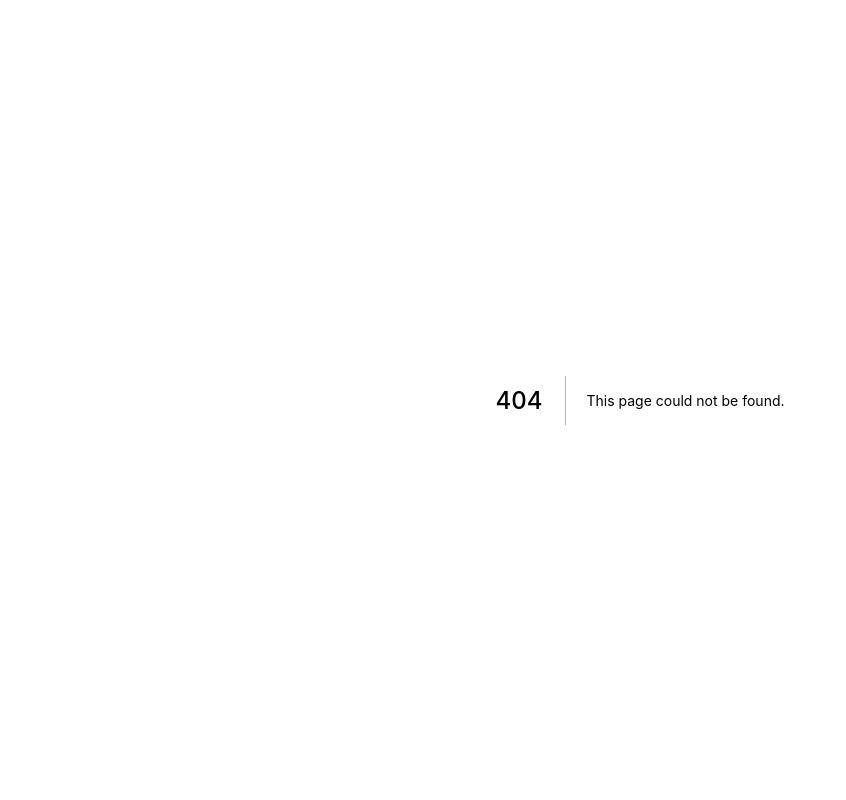
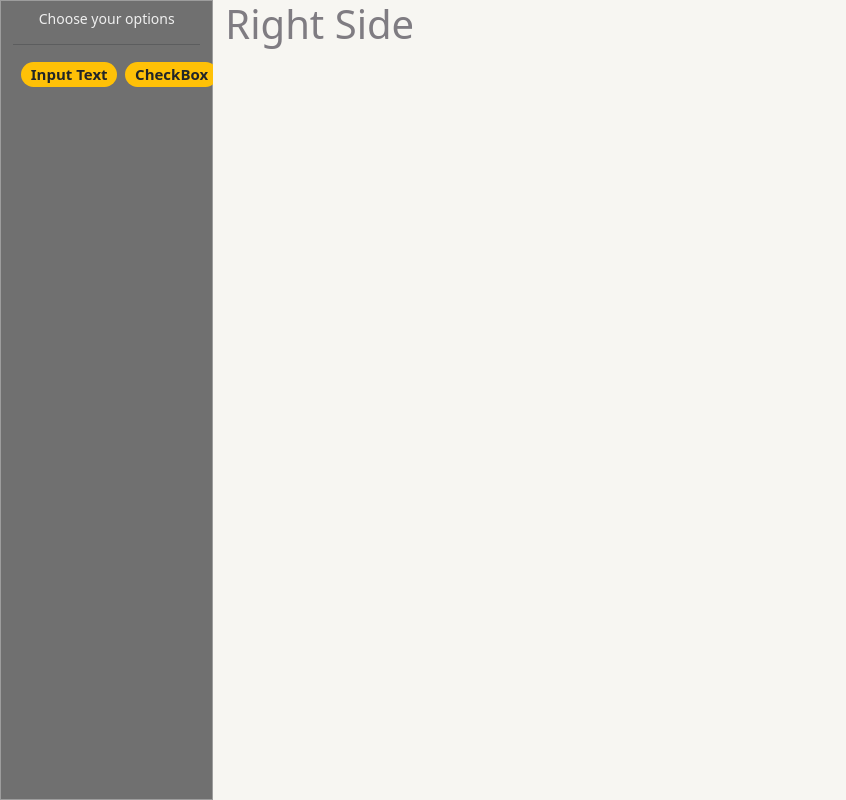
Before and after one commit to monirshimul/next-react-learn, a Next.js app: page /dragDrop in a window 1280 px wide. Before the commit this address had no page. Shown: the whole page, without its empty margins (0-846 px from the left). Built offline with nearby package versions, Linux system fonts and the light colour scheme.

Commit message:
Input Text drag made

```diff
--- /dev/null
+++ b/pages/dragDrop.js
@@ -0,0 +1,77 @@
+import React, { Fragment } from 'react'
+import { DragDropContext, Draggable, Droppable } from 'react-beautiful-dnd'
+
+const dragDrop = () => {
+
+    const dragEnd = (res) => {
+        console.log("Res", res)
+    }
+    return (
+        <Fragment>
+            <div className="container-fluid">
+                <DragDropContext
+                    onDragEnd={dragEnd}
+                >
+                    <Droppable
+                        droppableId="someId"
+                        direction="horizontal"
+                        type="column"
+                    >
+                        {
+                            (payload) => (
+                                <div className="row d-flex justify-content-between"
+                                    {...payload.droppableProps}
+                                    ref={payload.innerRef}
+                                >
+                                    <div className="col-md-2" style={{ border: "1px solid #9D9D9D", height: "100vh", background: "#707070" }}>
+                                        <h5 className="text-center" style={{ padding: "10px 5px 0px 5px", fontSize: "14px", color: "#EFEFEF" }}>Choose your options</h5>
+                                        <hr />
+                                        <div className="d-flex">
+
+                                            <Draggable
+                                                draggableId="inputIdOne"
+                                                index={1}
+
+                                            >
+                                                {
+                                                    (payload) => (
+                                                        <h5
+                                                            {...payload.draggableProps}
+                                                            {...payload.dragHandleProps}
+                                                            ref={payload.innerRef}
+                                                        >
+                                                            <span className="badge rounded-pill bg-warning text-dark mx-2">Input Text</span>
+                                                        </h5>
+                                                    )
+                                                }
+
+                                            </Draggable>
+                                            <h5>
+                                                <span className="badge rounded-pill bg-warning text-dark">CheckBox</span>
+                                            </h5>
+
+
+                                        </div>
+                                    </div>
+
+                                    <div className="col-md-10" style={{ background: "#F7F6F2", height: "100vh" }}
+
+                                    >
+                                        <h1 style={{ color: "#7F7C82" }}>Right Side</h1>
+
+                                    </div>
+
+                                    {payload.placeholder}
+                                </div>
+                            )
+                        }
+
+                    </Droppable>
+                </DragDropContext>
+            </div>
+
+        </Fragment>
+    )
+}
+
+export default dragDrop
```
Also changed, not shown: pages/index.js (+4 -7 lines).
